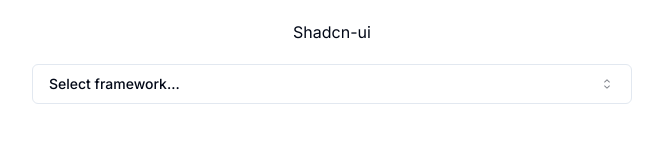
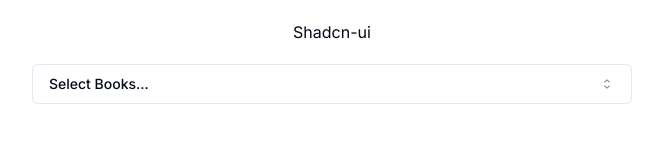
Before and after one commit to CodewithTanzeel/shadcn-ui-05, a Next.js app: page / in a window 1280 px wide. Shown: the top 160 px of the page, without its empty margins (308-971 px from the left). Built offline with nearby package versions, Linux system fonts and the light colour scheme.

Commit message:
Update combobox.tsx

```diff
--- a/src/app/combobox.tsx
+++ b/src/app/combobox.tsx
@@ -20,57 +20,260 @@
 } from "@/components/ui/popover"
 
 
+const frameworks = [
+    {
+        title: "To Kill a Mockingbird",
+        author: "Harper Lee",
+        link: "https://www.example.com/to-kill-a-mockingbird"
+    },
+    {
+        title: "1984",
+        author: "George Orwell",
+        link: "https://www.example.com/1984"
+    },
+    {
+        title: "The Great Gatsby",
+        author: "F. Scott Fitzgerald",
+        link: "https://www.example.com/the-great-gatsby"
+    },
+    {
+        title: "Pride and Prejudice",
+        author: "Jane Austen",
+        link: "https://www.example.com/pride-and-prejudice"
+    },
+    {
+        title: "The Catcher in the Rye",
+        author: "J.D. Salinger",
+        link: "https://www.example.com/the-catcher-in-the-rye"
+    },
+    {
+        title: "The Lord of the Rings",
+        author: "J.R.R. Tolkien",
+        link: "https://www.example.com/the-lord-of-the-rings"
+    },
+    {
+        title: "The Hobbit",
+        author: "J.R.R. Tolkien",
+        link: "https://www.example.com/the-hobbit"
+    },
+    {
+        title: "Moby Dick",
+        author: "Herman Melville",
+        link: "https://www.example.com/moby-dick"
+    },
+    {
+        title: "War and Peace",
+        author: "Leo Tolstoy",
+        link: "https://www.example.com/war-and-peace"
+    },
+    {
+        title: "Ulysses",
+        author: "James Joyce",
+        link: "https://www.example.com/ulysses"
+    },
+    {
+        title: "The Divine Comedy",
+        author: "Dante Alighieri",
+        link: "https://www.example.com/the-divine-comedy"
+    },
+    {
+        title: "Crime and Punishment",
+        author: "Fyodor Dostoevsky",
+        link: "https://www.example.com/crime-and-punishment"
+    },
+    {
+        title: "Brave New World",
+        author: "Aldous Huxley",
+        link: "https://www.example.com/brave-new-world"
+    },
+    {
+        title: "The Odyssey",
+        author: "Homer",
+        link: "https://www.example.com/the-odyssey"
+    },
+    {
+        title: "The Iliad",
+        author: "Homer",
+        link: "https://www.example.com/the-iliad"
+    },
+    {
+        title: "Don Quixote",
+        author: "Miguel de Cervantes",
+        link: "https://www.example.com/don-quixote"
+    },
+    {
+        title: "Anna Karenina",
+        author: "Leo Tolstoy",
+        link: "https://www.example.com/anna-karenina"
+    },
+    {
+        title: "Madame Bovary",
+        author: "Gustave Flaubert",
+        link: "https://www.example.com/madame-bovary"
+    },
+    {
+        title: "One Hundred Years of Solitude",
+        author: "Gabriel Garcia Marquez",
+        link: "https://www.example.com/one-hundred-years-of-solitude"
+    },
+    {
+        title: "The Brothers Karamazov",
+        author: "Fyodor Dostoevsky",
+        link: "https://www.example.com/the-brothers-karamazov"
+    },
+    {
+        title: "Wuthering Heights",
+        author: "Emily Brontë",
+        link: "https://www.example.com/wuthering-heights"
+    },
+    {
+        title: "Great Expectations",
+        author: "Charles Dickens",
+        link: "https://www.example.com/great-expectations"
+    },
+    {
+        title: "The Scarlet Letter",
+        author: "Nathaniel Hawthorne",
+        link: "https://www.example.com/the-scarlet-letter"
+    },
+    {
+        title: "Jane Eyre",
+        author: "Charlotte Brontë",
+        link: "https://www.example.com/jane-eyre"
+    },
+    {
+        title: "The Count of Monte Cristo",
+        author: "Alexandre Dumas",
+        link: "https://www.example.com/the-count-of-monte-cristo"
+    },
+    {
+        title: "Les Misérables",
+        author: "Victor Hugo",
+        link: "https://www.example.com/les-miserables"
+    },
+    {
+        title: "Dracula",
+        author: "Bram Stoker",
+        link: "https://www.example.com/dracula"
+    },
+    {
+        title: "Frankenstein",
+        author: "Mary Shelley",
+        link: "https://www.example.com/frankenstein"
+    },
+    {
+        title: "The Picture of Dorian Gray",
+        author: "Oscar Wilde",
+        link: "https://www.example.com/the-picture-of-dorian-gray"
+    },
+    {
+        title: "The Stranger",
+        author: "Albert Camus",
+        link: "https://www.example.com/the-stranger"
+    },
+    {
+        title: "The Sun Also Rises",
+        author: "Ernest Hemingway",
+        link: "https://www.example.com/the-sun-also-rises"
+    },
+    {
+        title: "The Grapes of Wrath",
+        author: "John Steinbeck",
+        link: "https://www.example.com/the-grapes-of-wrath"
+    },
+    {
+        title: "The Old Man and the Sea",
+        author: "Ernest Hemingway",
+        link: "https://www.example.com/the-old-man-and-the-sea"
+    },
+    {
+        title: "Fahrenheit 451",
+        author: "Ray Bradbury",
+        link: "https://www.example.com/fahrenheit-451"
+    },
+    {
+        title: "Slaughterhouse-Five",
+        author: "Kurt Vonnegut",
+        link: "https://www.example.com/slaughterhouse-five"
+    },
+    {
+        title: "The Catch-22",
+        author: "Joseph Heller",
+        link: "https://www.example.com/the-catch-22"
+    },
+    {
+        title: "The Alchemist",
+        author: "Paulo Coelho",
+        link: "https://www.example.com/the-alchemist"
+    },
+    {
+        title: "The Road",
+        author: "Cormac McCarthy",
+        link: "https://www.example.com/the-road"
+    },
+    {
+        title: "Life of Pi",
+        author: "Yann Martel",
+        link: "https://www.example.com/life-of-pi"
+    },
+    {
+        title: "Beloved",
+        author: "Toni Morrison",
+        link: "https://www.example.com/beloved"
+    },
+    {
+        title: "The Book Thief",
+        author: "Markus Zusak",
+        link: "https://www.example.com/the-book-thief"
+    },
+    {
+        title: "The Kite Runner",
+        author: "Khaled Hosseini",
+        link: "https://www.example.com/the-kite-runner"
+    },
+    {
+        title: "A Tale of Two Cities",
+        author: "Charles Dickens",
+        link: "https://www.example.com/a-tale-of-two-cities"
+    },
+    {
+        title: "The Secret Garden",
+        author: "Frances Hodgson Burnett",
+        link: "https://www.example.com/the-secret-garden"
+    },
+    {
+        title: "Gone with the Wind",
+        author: "Margaret Mitchell",
+        link: "https://www.example.com/gone-with-the-wind"
+    },
+    {
+        title: "The Chronicles of Narnia",
+        author: "C.S. Lewis",
+        link: "https://www.example.com/the-chronicles-of-narnia"
+    },
+    {
+        title: "Lolita",
+        author: "Vladimir Nabokov",
+        link: "https://www.example.com/lolita"
+    },
+    {
+        title: "Memoirs of a Geisha",
+        author: "Arthur Golden",
+        link: "https://www.example.com/memoirs-of-a-geisha"
+    },
+    {
+        title: "The Handmaid's Tale",
+        author: "Margaret Atwood",
+        link: "https://www.example.com/the-handmaids-tale"
+    },
+    {
+        title: "The Wind-Up Bird Chronicle",
+        author: "Haruki Murakami",
+        link: "https://www.example.com/the-wind-up-bird-chronicle"
+    }
+];
 
 
-
-
-const frameworks = [
-    {
-        value: "next.js",
-        label: "Next.js",
-    },
-    {
-        value: "sveltekit",
-        label: "SvelteKit",
-    },
-    {
-        value: "nuxt.js",
-        label: "Nuxt.js",
-    },
-    {
-        value: "remix",
-        label: "Remix",
-    },
-    {
-        value: "astro",
-        label: "Astro",
-    },
-    {
-        value: "nuxt.js",
-        label: "Nuxt.js",
-    },
-    {
-        value: "remix",
-        label: "Remix",
-    },
-    {
-        value: "astro",
-        label: "Astro",
-    },
-
-    {
-        value: "nuxt.js",
-        label: "Nuxt.js",
-    },
-    {
-        value: "remix",
-        label: "Remix",
-    },
-    {
-        value: "astro",
-        label: "Astro",
-    },
-]
 
 export function ComboboxDemo() {
     const [open, setOpen] = React.useState(false)
@@ -86,31 +289,31 @@
                     className="w-[600px] justify-between mt-5"
                 >
                     {value
-                        ? frameworks.find((framework) => framework.value === value)?.label
-                        : "Select framework..."}
+                        ? frameworks.find((framework) => framework.title === value)?.author
+                        : "Select Books..."}
                     <CaretSortIcon className="ml-2 h-4 w-4 shrink-0 opacity-50" />
                 </Button>
             </PopoverTrigger>
             <PopoverContent className="w-[600px] p-0">
                 <Command>
-                    <CommandInput placeholder="Search framework..." className="h-9" />
+                    <CommandInput placeholder="Search Books..." className="h-9" />
                     <CommandList>
-                        <CommandEmpty>No framework found.</CommandEmpty>
+                        <CommandEmpty>No Books found.</CommandEmpty>
                         <CommandGroup>
                             {frameworks.map((framework) => (
                                 <CommandItem
-                                    key={framework.value}
-                                    value={framework.value}
+                                    key={framework.title}
+                                    value={framework.title}
                                     onSelect={(currentValue) => {
                                         setValue(currentValue === value ? "" : currentValue)
                                         setOpen(false)
                                     }}
                                 >
-                                    {framework.label}
+                                    {framework.author}
                                     <CheckIcon
                                         className={cn(
                                             "ml-auto h-4 w-4",
-                                            value === framework.value ? "opacity-100" : "opacity-0"
+                                            value === framework.title ? "opacity-100" : "opacity-0"
                                         )}
                                     />
                                 </CommandItem>
```
